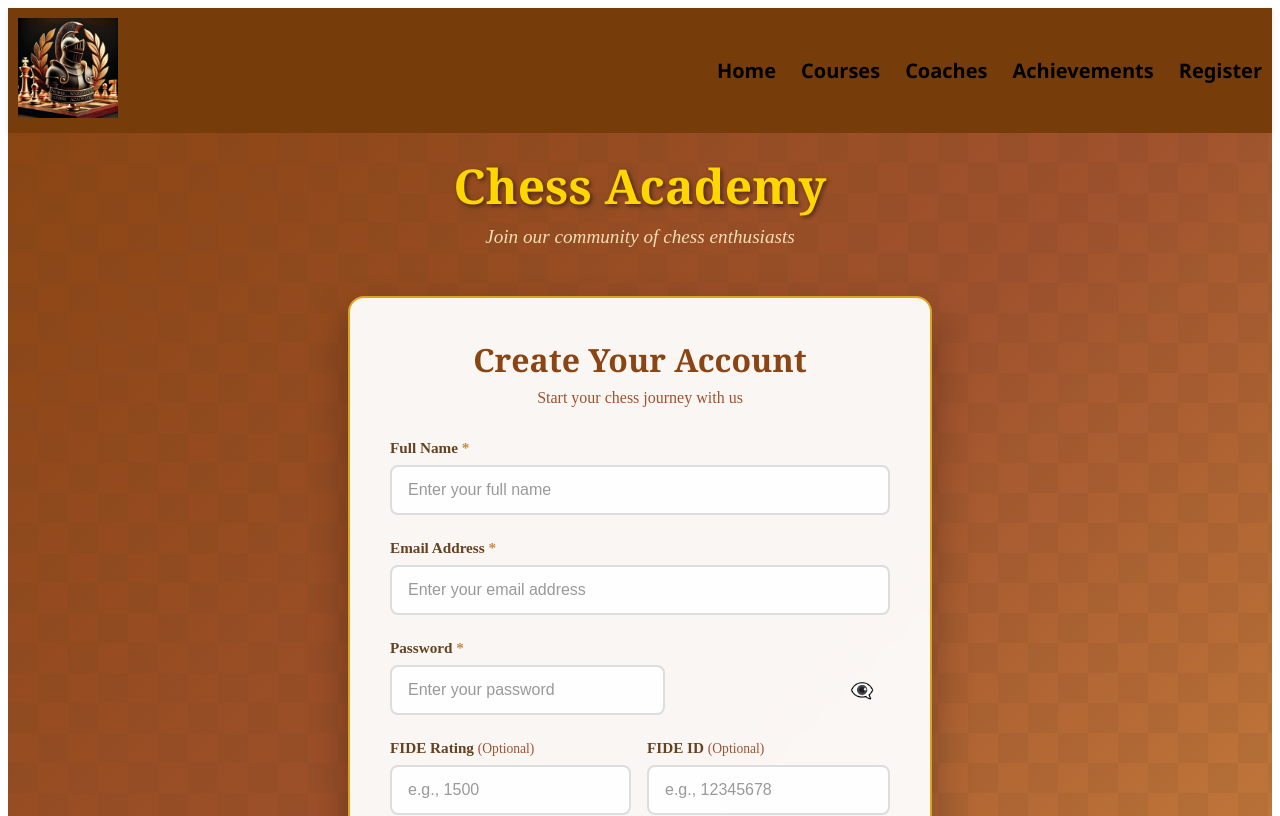
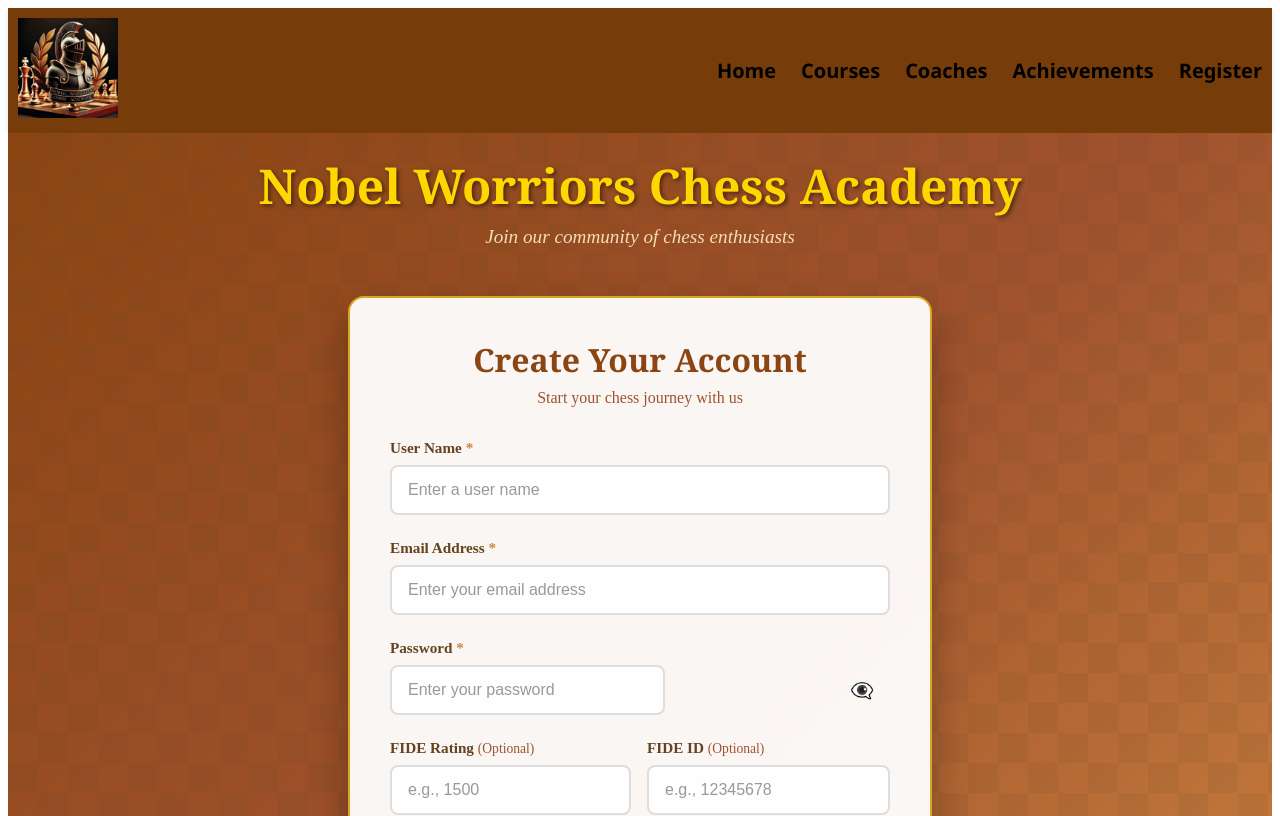
Before and after one commit to AdeepaS/Chess_Academy, a React (Vite) app in the folder Frontend/: page /signup in a window 1280 px wide. Shown: the top 816 px of the page. Built offline with nearby package versions, Linux system fonts and the light colour scheme.

Commit message:
fix a bug

```diff
--- a/Frontend/src/Pages/SignUp/SignUp.jsx
+++ b/Frontend/src/Pages/SignUp/SignUp.jsx
@@ -6,7 +6,7 @@ export default function SignupPage() {
     <div className="signup-page">
       <div className="signup-container">
         <div className="header-section">
-          <h1 className="academy-title">Chess Academy</h1>
+          <h1 className="academy-title">Nobel Worriors Chess Academy</h1>
           <p className="academy-subtitle">Join our community of chess enthusiasts</p>
         </div>
         <SignupCard />
--- a/Frontend/src/components/SignUpCard/SignUpCard.jsx
+++ b/Frontend/src/components/SignUpCard/SignUpCard.jsx
@@ -5,7 +5,7 @@ import './SignUpCard.css'
 
 export default function SignupCard() {
   const [formData, setFormData] = useState({
-    name: "",
+    username: "",
     email: "",
     password: "",
     fideRating: "",
@@ -43,7 +43,7 @@ export default function SignupCard() {
         // Reset form or redirect user
         alert("Registration successful!")
         setFormData({
-          name: "",
+          username: "",
           email: "",
           password: "",
           fideRating: "",
@@ -72,17 +72,17 @@ export default function SignupCard() {
 
       <form className="signup-form" onSubmit={handleSubmit}>
         <div className="form-group">
-          <label htmlFor="name" className="form-label">
-            Full Name <span className="required">*</span>
+          <label htmlFor="username" className="form-label">
+            User Name <span className="required">*</span>
           </label>
           <input
             type="text"
-            id="name"
-            name="name"
-            value={formData.name}
+            id="username"
+            name="username"
+            value={formData.username}
             onChange={handleInputChange}
             className="form-input"
-            placeholder="Enter your full name"
+            placeholder="Enter a user name"
             required
           />
         </div>
```
Also changed, not shown: Frontend/src/components/NavBar/NavBar.jsx (+2 -23 lines), 2 other files (tests, documents, lock files or other folders).
